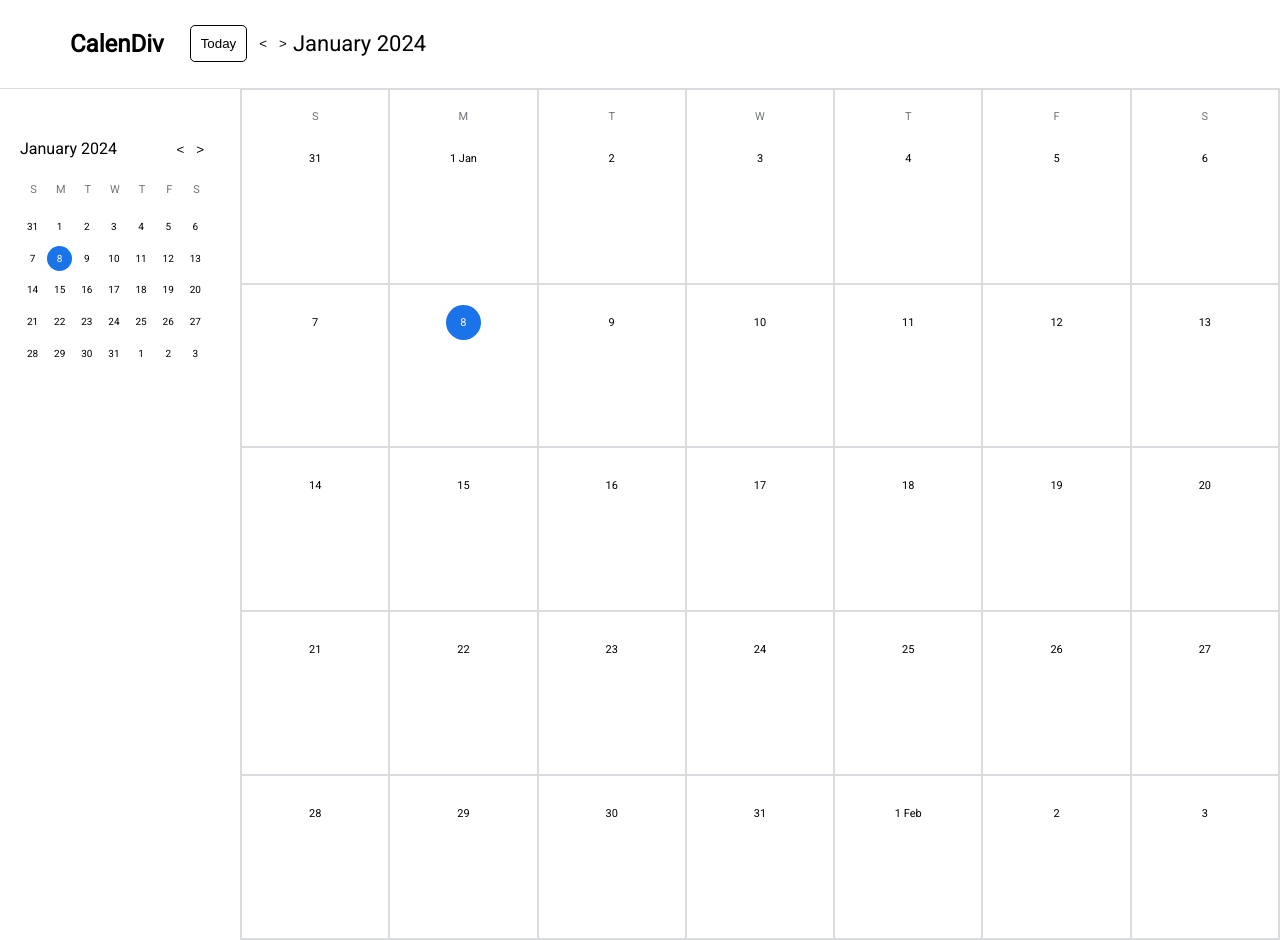
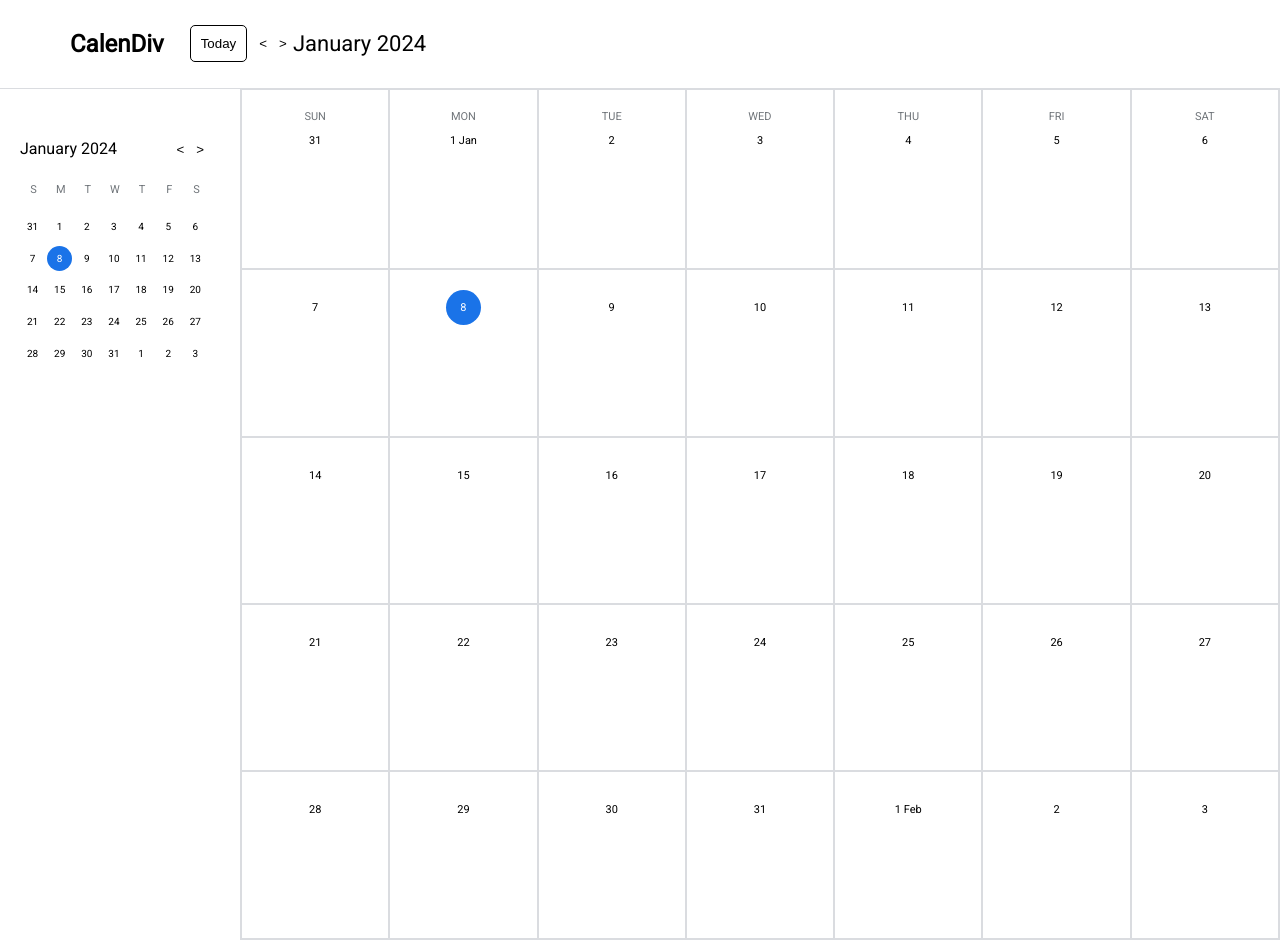
Before and after one commit to h-zahar/calendiv-react, a React (Vite) app: page / in a window 1280 px wide. Built offline with nearby package versions, Linux system fonts and the light colour scheme.

Commit message:
Fixed Grid View

```diff
--- a/src/components/Calendar.tsx
+++ b/src/components/Calendar.tsx
@@ -160,10 +160,10 @@ const Calendar = ({
                       color: "#70757a",
                       fontSize: "11px",
                       textTransform: "uppercase",
-                      marginBottom: "18px",
+                      marginBottom: isCalendarView ? "18px" : "0px",
                     }}
                   >
-                    {days[i][0]}
+                    {isCalendarView ? days[i][0] : days[i]}
                   </div>
                 )}
                 <div
```
